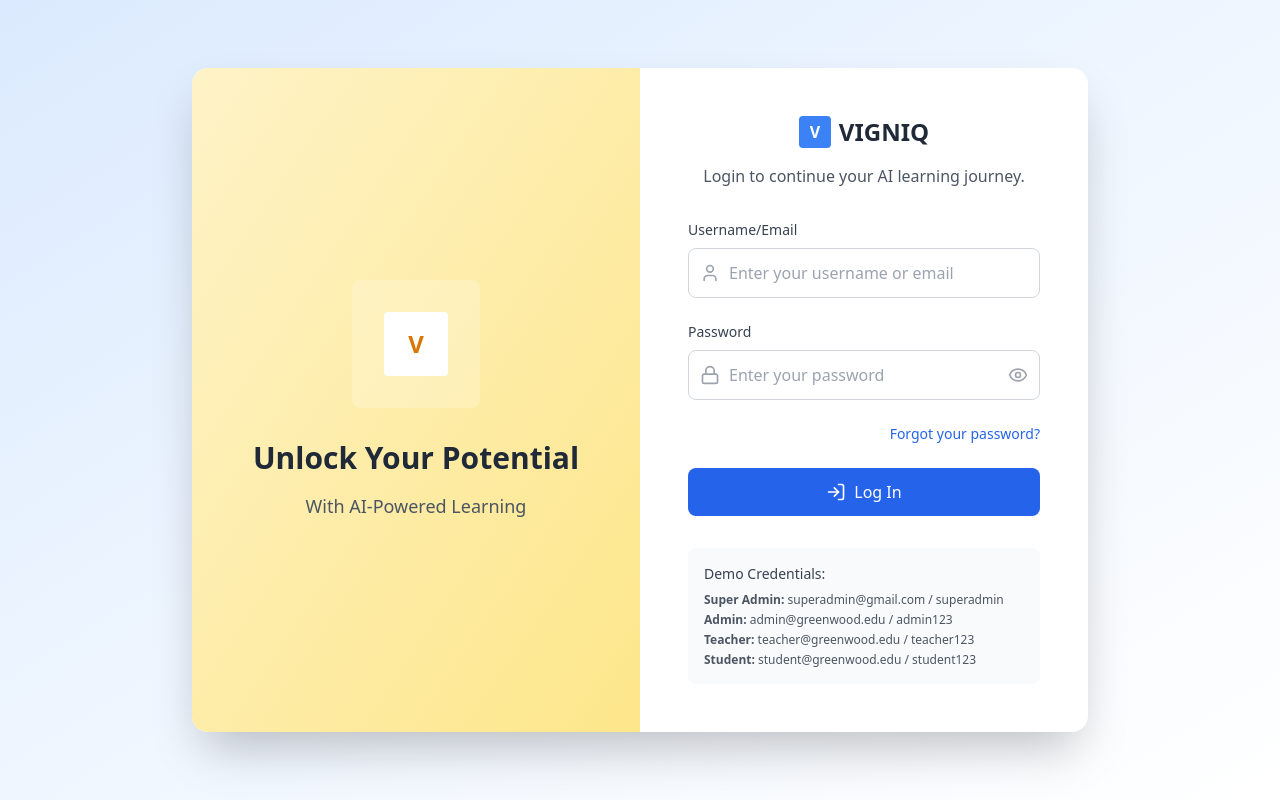
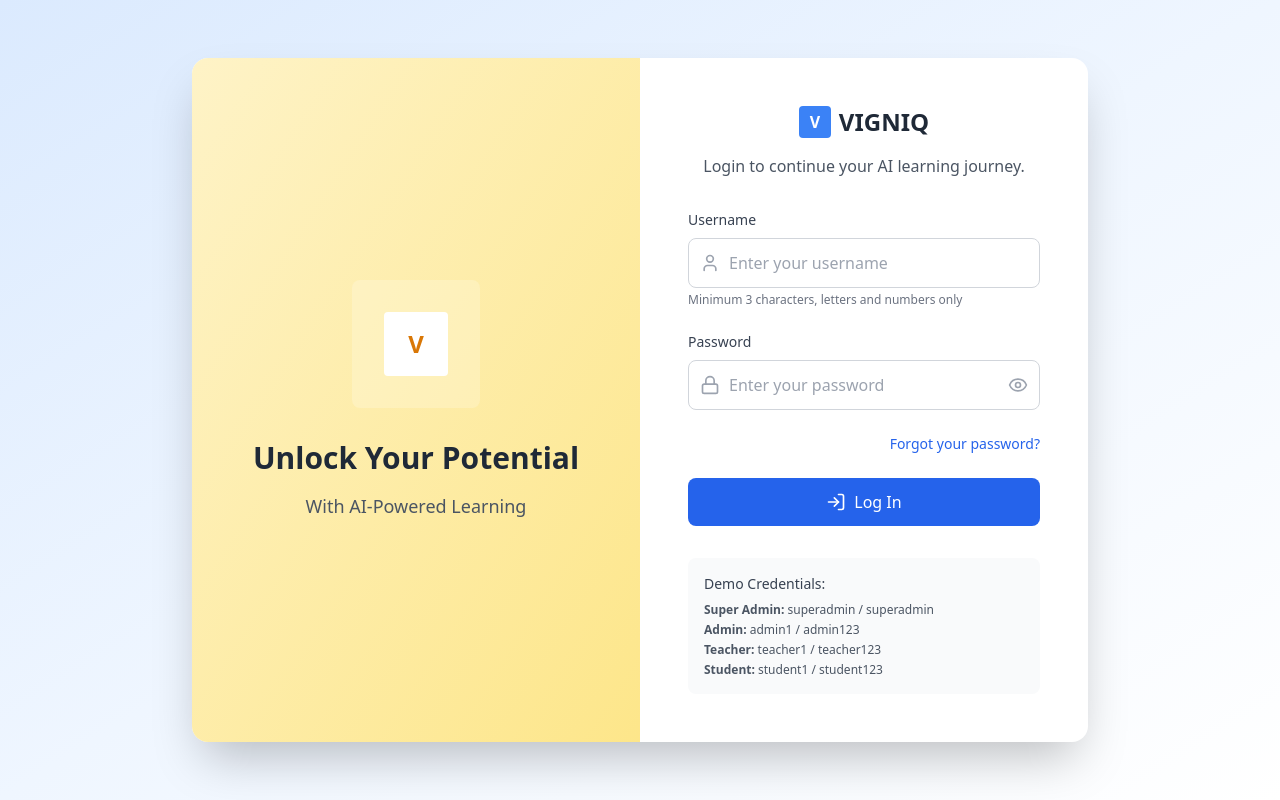
Before and after one commit to ChanduChitturiGit/vigniq-school-hub, a React (Vite) app: page /login in a window 1280 px wide. Built offline with nearby package versions, Linux system fonts and the light colour scheme.

Commit message:
Refactor: Use username for authentication
- Implement username-based login and verification.
- Update user model to include username.
- Add username validation.
- Ensure all authentication flows use username.

```diff
--- a/src/context/AuthContext.tsx
+++ b/src/context/AuthContext.tsx
@@ -3,6 +3,7 @@ import React, { createContext, useContext, useState, useEffect, ReactNode } from
 
 interface User {
   id: string;
+  username: string;
   email: string;
   name: string;
   role: 'Super Admin' | 'Admin' | 'Teacher' | 'Student';
@@ -12,7 +13,7 @@ interface User {
 
 interface AuthContextType {
   user: User | null;
-  login: (email: string, password: string) => Promise<boolean>;
+  login: (username: string, password: string) => Promise<boolean>;
   logout: () => void;
   register: (userData: Omit<User, 'id'> & { password: string }) => Promise<boolean>;
   isAuthenticated: boolean;
@@ -31,6 +32,7 @@ export const useAuth = () => {
 const defaultUsers: (User & { password: string })[] = [
   {
     id: '1',
+    username: 'superadmin',
     email: 'superadmin@gmail.com',
     password: 'superadmin',
     name: 'Super Administrator',
@@ -38,6 +40,7 @@ const defaultUsers: (User & { password: string })[] = [
   },
   {
     id: '2',
+    username: 'admin1',
     email: 'admin@greenwood.edu',
     password: 'admin123',
     name: 'John Smith',
@@ -46,6 +49,7 @@ const defaultUsers: (User & { password: string })[] = [
   },
   {
     id: '3',
+    username: 'teacher1',
     email: 'teacher@greenwood.edu',
     password: 'teacher123',
     name: 'Jane Doe',
@@ -55,6 +59,7 @@ const defaultUsers: (User & { password: string })[] = [
   },
   {
     id: '4',
+    username: 'student1',
     email: 'student@greenwood.edu',
     password: 'student123',
     name: 'Alice Johnson',
@@ -83,9 +88,9 @@ export const AuthProvider: React.FC<{ children: ReactNode }> = ({ children }) =>
     }
   }, []);
 
-  const login = async (email: string, password: string): Promise<boolean> => {
+  const login = async (username: string, password: string): Promise<boolean> => {
     const users = JSON.parse(localStorage.getItem('vigniq_users') || '[]');
-    const foundUser = users.find((u: any) => u.email === email && u.password === password);
+    const foundUser = users.find((u: any) => u.username === username && u.password === password);
 
     if (foundUser) {
       const { password: _, ...userWithoutPassword } = foundUser;
--- a/src/pages/Login.tsx
+++ b/src/pages/Login.tsx
@@ -5,13 +5,13 @@ import { User, Lock, LogIn, Eye, EyeOff } from 'lucide-react';
 import { toast } from '../components/ui/sonner';
 
 const Login: React.FC = () => {
-  const [email, setEmail] = useState('');
+  const [username, setUsername] = useState('');
   const [password, setPassword] = useState('');
   const [error, setError] = useState('');
   const [loading, setLoading] = useState(false);
   const [showForgotPassword, setShowForgotPassword] = useState(false);
   const [forgotStep, setForgotStep] = useState(1);
-  const [forgotEmail, setForgotEmail] = useState('');
+  const [forgotUsername, setForgotUsername] = useState('');
   const [validationCode, setValidationCode] = useState('');
   const [newPassword, setNewPassword] = useState('');
   const [confirmPassword, setConfirmPassword] = useState('');
@@ -24,15 +24,32 @@ const Login: React.FC = () => {
     return <Navigate to="/dashboard" replace />;
   }
 
+  const validateUsername = (username: string): boolean => {
+    if (username.length < 3) {
+      setError('Username must be at least 3 characters long.');
+      return false;
+    }
+    if (!/^[a-zA-Z0-9]+$/.test(username)) {
+      setError('Username must contain only letters and numbers.');
+      return false;
+    }
+    return true;
+  };
+
   const handleSubmit = async (e: React.FormEvent) => {
     e.preventDefault();
     setError('');
     setLoading(true);
 
+    if (!validateUsername(username)) {
+      setLoading(false);
+      return;
+    }
+
     try {
-      const success = await login(email, password);
+      const success = await login(username, password);
       if (!success) {
-        setError('Invalid email or password');
+        setError('Invalid username or password');
       }
     } catch (err) {
       setError('Login failed. Please try again.');
@@ -45,20 +62,25 @@ const Login: React.FC = () => {
     e.preventDefault();
 
     if (forgotStep === 1) {
-      // Verify email exists
+      // Validate username first
+      if (!validateUsername(forgotUsername)) {
+        return;
+      }
+
+      // Verify username exists and get email
       const users = JSON.parse(localStorage.getItem('vigniq_users') || '[]');
-      const userExists = users.find((u: any) => u.email === forgotEmail);
+      const userExists = users.find((u: any) => u.username === forgotUsername);
 
       if (userExists) {
         setForgotStep(2);
         setError('');
-        // Show toast notification
-        toast("📬 A verification code has been sent to your email. Please check.", {
+        // Show toast notification with user's email
+        toast(`📬 A verification code has been sent to ${userExists.email}. Please check.`, {
           duration: 4000,
           position: "bottom-right"
         });
       } else {
-        setError('Email not found in our system.');
+        setError('Username not found in our system.');
       }
     } else if (forgotStep === 2) {
       // Validate code
@@ -81,7 +103,7 @@ const Login: React.FC = () => {
       }
 
       const users = JSON.parse(localStorage.getItem('vigniq_users') || '[]');
-      const userIndex = users.findIndex((u: any) => u.email === forgotEmail);
+      const userIndex = users.findIndex((u: any) => u.username === forgotUsername);
 
       if (userIndex !== -1) {
         users[userIndex].password = newPassword;
@@ -89,7 +111,7 @@ const Login: React.FC = () => {
 
         setShowForgotPassword(false);
         setForgotStep(1);
-        setForgotEmail('');
+        setForgotUsername('');
         setValidationCode('');
         setNewPassword('');
         setConfirmPassword('');
@@ -149,19 +171,23 @@ const Login: React.FC = () => {
 
                 <div>
                   <label className="block text-sm font-medium text-gray-700 mb-2">
-                    Username/Email
+                    Username
                   </label>
                   <div className="relative">
                     <User className="absolute left-3 top-1/2 transform -translate-y-1/2 text-gray-400 w-5 h-5" />
                     <input
-                      type="email"
-                      value={email}
-                      onChange={(e) => setEmail(e.target.value)}
-                      placeholder="Enter your username or email"
+                      type="text"
+                      value={username}
+                      onChange={(e) => setUsername(e.target.value)}
+                      placeholder="Enter your username"
                       className="w-full pl-10 pr-4 py-3 border border-gray-300 rounded-lg focus:ring-2 focus:ring-blue-500 focus:border-transparent transition-colors"
+                      pattern="[a-zA-Z0-9]+"
+                      title="Username must contain only letters and numbers"
+                      minLength={3}
                       required
                     />
                   </div>
+                  <p className="text-xs text-gray-500 mt-1">Minimum 3 characters, letters and numbers only</p>
                 </div>
 
                 <div>
@@ -218,31 +244,35 @@ const Login: React.FC = () => {
                 {forgotStep === 1 ? (
                   <div>
                     <label className="block text-sm font-medium text-gray-700 mb-2">
-                      Email Address
+                      Username
                     </label>
                     <div className="relative">
                       <User className="absolute left-3 top-1/2 transform -translate-y-1/2 text-gray-400 w-5 h-5" />
                       <input
-                        type="email"
-                        value={forgotEmail}
-                        onChange={(e) => setForgotEmail(e.target.value)}
-                        placeholder="Enter your email address"
+                        type="text"
+                        value={forgotUsername}
+                        onChange={(e) => setForgotUsername(e.target.value)}
+                        placeholder="Enter your username"
                         className="w-full pl-10 pr-4 py-3 border border-gray-300 rounded-lg focus:ring-2 focus:ring-blue-500 focus:border-transparent transition-colors"
+                        pattern="[a-zA-Z0-9]+"
+                        title="Username must contain only letters and numbers"
+                        minLength={3}
                         required
                       />
                     </div>
+                    <p className="text-xs text-gray-500 mt-1">Minimum 3 characters, letters and numbers only</p>
                   </div>
                 ) : forgotStep === 2 ? (
                   <>
                     <div>
                       <label className="block text-sm font-medium text-gray-700 mb-2">
-                        Email Address
+                        Username
                       </label>
                       <div className="relative">
                         <User className="absolute left-3 top-1/2 transform -translate-y-1/2 text-gray-400 w-5 h-5" />
                         <input
-                          type="email"
-                          value={forgotEmail}
+                          type="text"
+                          value={forgotUsername}
                           disabled
                           className="w-full pl-10 pr-4 py-3 border border-gray-300 rounded-lg bg-gray-50 text-gray-500"
                         />
@@ -323,14 +353,14 @@ const Login: React.FC = () => {
                     type="submit"
                     className="flex-1 bg-blue-600 text-white py-3 px-4 rounded-lg hover:bg-blue-700 focus:ring-2 focus:ring-blue-500 focus:ring-offset-2 transition-colors"
                   >
-                    {forgotStep === 1 ? 'Verify Email' : forgotStep === 2 ? 'Verify Code' : 'Reset Password'}
+                    {forgotStep === 1 ? 'Verify Username' : forgotStep === 2 ? 'Verify Code' : 'Reset Password'}
                   </button>
                   <button
                     type="button"
                     onClick={() => {
                       setShowForgotPassword(false);
                       setForgotStep(1);
-                      setForgotEmail('');
+                      setForgotUsername('');
                       setValidationCode('');
                       setNewPassword('');
                       setConfirmPassword('');
@@ -349,10 +379,10 @@ const Login: React.FC = () => {
               <div className="mt-8 p-4 bg-gray-50 rounded-lg">
                 <h3 className="text-sm font-medium text-gray-700 mb-2">Demo Credentials:</h3>
                 <div className="text-xs text-gray-600 space-y-1">
-                  <div><strong>Super Admin:</strong> superadmin@gmail.com / superadmin</div>
-                  <div><strong>Admin:</strong> admin@greenwood.edu / admin123</div>
-                  <div><strong>Teacher:</strong> teacher@greenwood.edu / teacher123</div>
-                  <div><strong>Student:</strong> student@greenwood.edu / student123</div>
+                  <div><strong>Super Admin:</strong> superadmin / superadmin</div>
+                  <div><strong>Admin:</strong> admin1 / admin123</div>
+                  <div><strong>Teacher:</strong> teacher1 / teacher123</div>
+                  <div><strong>Student:</strong> student1 / student123</div>
                 </div>
               </div>
             )}
```
